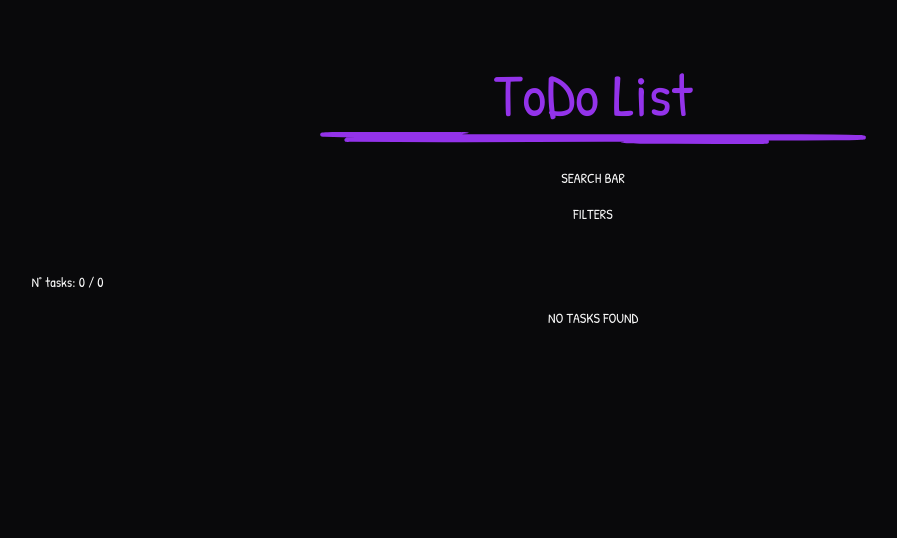
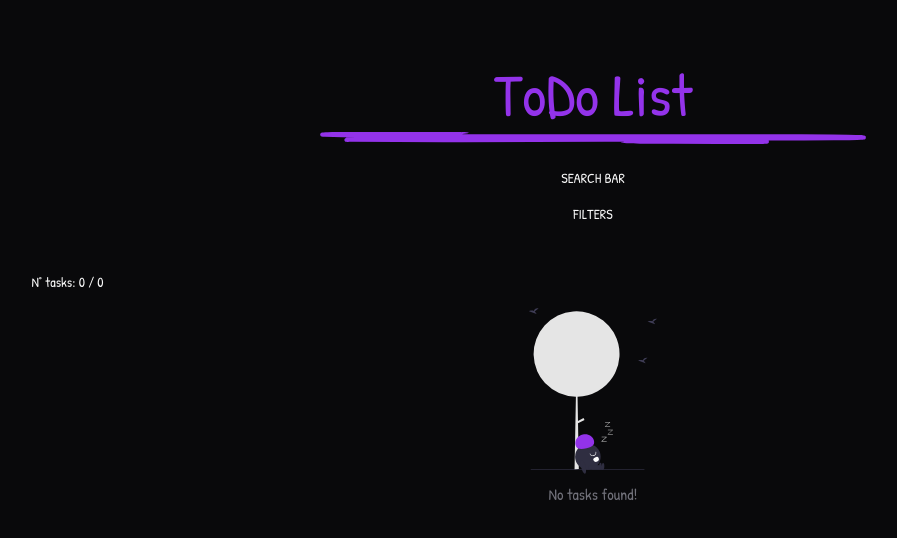
Before and after one commit to igorchaves22/todo-list, a React (Vite) app: page / in a window 1280 px wide. Shown: the top 538 px of the page, without its empty margins (47-944 px from the left). Built offline with nearby package versions, Linux system fonts and the light colour scheme.

Commit message:
ui: Not has tasks indicator

```diff
--- /dev/null
+++ b/src/components/shared/NotHasTasksIndicator/index.tsx
@@ -0,0 +1,17 @@
+import { svg } from "~utils";
+
+export const NotHasTasksIndicator = () => {
+    return (
+        <figure className="w-full h-min flex flex-col gap-y-2 items-center">
+            <img
+                src={svg.loading}
+                alt="No tasks indicator"
+                loading="lazy"
+                className="w-full max-w-32 h-min object-contain"
+            />
+            <figcaption className="w-full h-min text-zinc-500 font-patrickHand text-base text-center">
+                No tasks found!
+            </figcaption>
+        </figure>
+    );
+};
--- a/src/components/shared/index.ts
+++ b/src/components/shared/index.ts
@@ -1 +1,2 @@
 export { TodoListProvider } from "./TodoListProvider";
+export { NotHasTasksIndicator } from "./NotHasTasksIndicator";
--- a/src/components/ui/Main/index.tsx
+++ b/src/components/ui/Main/index.tsx
@@ -1,3 +1,4 @@
+import { NotHasTasksIndicator } from "~components/shared";
 import { useMain } from "~hooks";
 import { renderElementIfTrue } from "~utils";
 
@@ -20,13 +21,12 @@ export const Main = () => {
                     hasTasks,
                     <>
                         <p className="w-full h-min text-zinc-50 font-patrickHand text-sm text-center">TASK LIST</p>
-                        <p className="w-full h-min text-zinc-50 font-patrickHand text-sm text-center">PAGINATION CONTROLS</p>
+                        <p className="w-full h-min text-zinc-50 font-patrickHand text-sm text-center">
+                            PAGINATION CONTROLS
+                        </p>
                     </>
                 )}
-                {renderElementIfTrue(
-                    notHasTasks,
-                    <p className="w-full h-min text-zinc-50 font-patrickHand text-sm text-center">NO TASKS FOUND</p>
-                )}
+                {renderElementIfTrue(notHasTasks, <NotHasTasksIndicator />)}
             </section>
         </main>
     );
```
